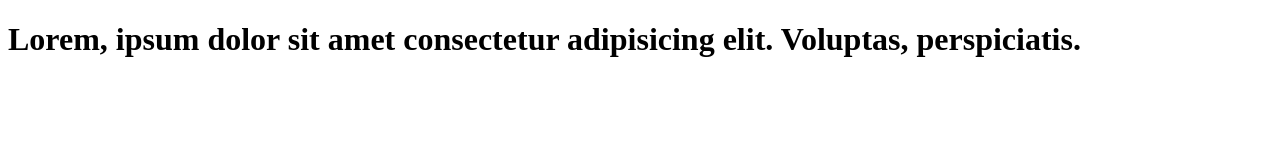
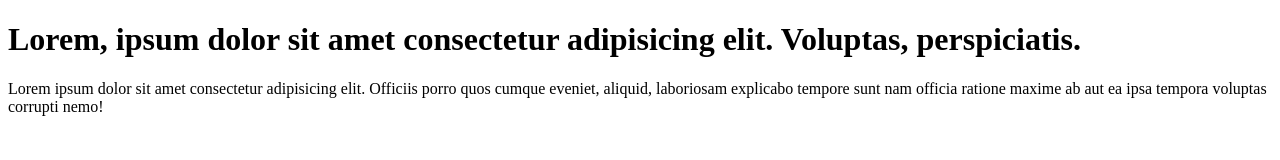
Before and after one commit to AlgoAlchemist04/Learning-Git, a plain HTML site: page index.html in a window 1280 px wide. Drawn offline with Linux system fonts and the light colour scheme.

Commit message:
add paragraph to code

```diff
--- a/index.html
+++ b/index.html
@@ -1,11 +1,16 @@
 <!DOCTYPE html>
 <html lang="en">
+
 <head>
     <meta charset="UTF-8">
     <meta name="viewport" content="width=device-width, initial-scale=1.0">
     <title>Website for Git</title>
 </head>
+
 <body>
     <h1>Lorem, ipsum dolor sit amet consectetur adipisicing elit. Voluptas, perspiciatis.</h1>
+    <p>Lorem ipsum dolor sit amet consectetur adipisicing elit. Officiis porro quos cumque eveniet, aliquid, laboriosam
+        explicabo tempore sunt nam officia ratione maxime ab aut ea ipsa tempora voluptas corrupti nemo!</p>
 </body>
+
 </html>
```
